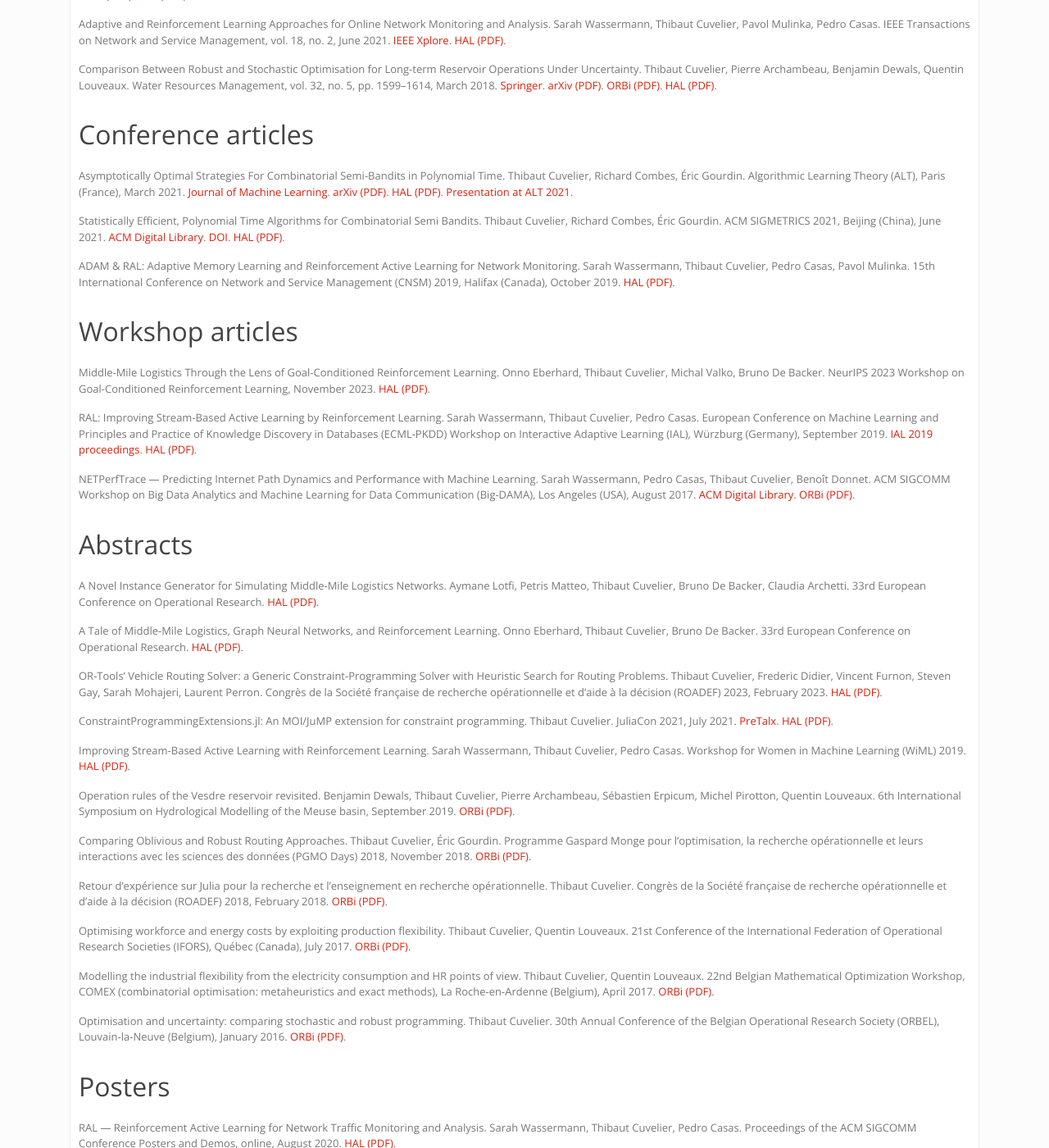
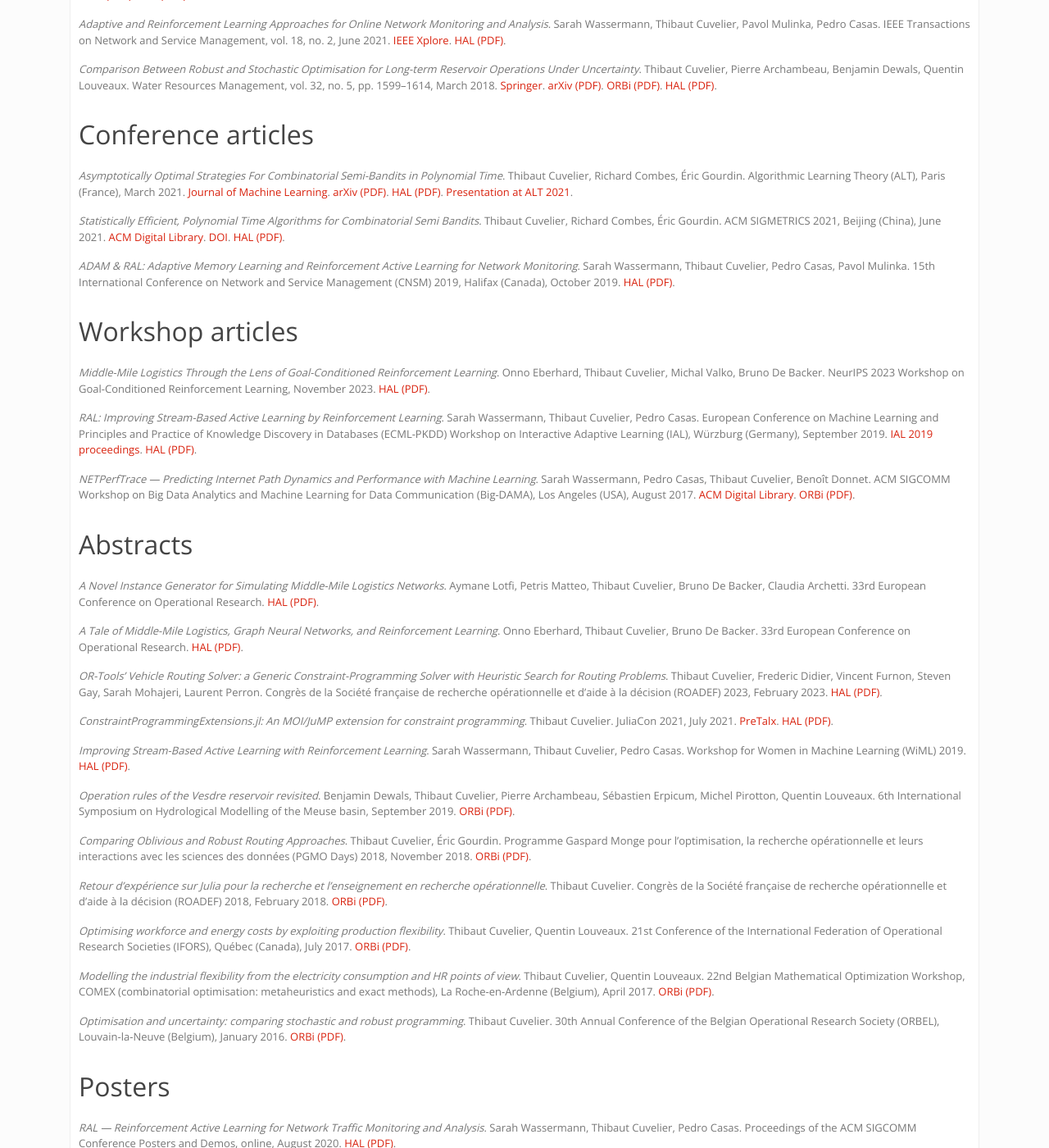
Before and after one commit to dourouc05/dourouc05.github.io, a Jekyll site: the page built from publications.md, in a window 1280 px wide and 1400 px high, scrolled down 314 px. Shown: the whole window at 82% size. Built offline with Jekyll 4.4.1, drawn with Linux system fonts in a browser that asks for light colours; a script that is not in the unit is left out; some of the changed text lies outside the part shown.

```diff
--- a/_includes/reference.md
+++ b/_includes/reference.md
@@ -1 +1 @@
-{% assign article = site.data.articles[include.key] %}{{ article.title }}. {{ article.authors }}. {{ article.venue }}. {% if article.venue_link %}[{{article.venue_link.name}}]({{article.venue_link.url}}). {% endif %}{% if article.doi %}[DOI](https://doi.org/{{article.doi}}). {% endif %}{% if article.kudos %}[Kudos]({{article.kudos}}). {% endif %}{% if article.arxiv %}[arXiv (PDF)](https://arxiv.org/abs/{{article.arxiv}}). {% endif %}{% if article.orbi %}[ORBi (PDF)](http://hdl.handle.net/{{article.orbi}}). {% endif %}{% if article.hal %}[HAL (PDF)](https://hal.science/{{article.hal}}). {% endif %}{% for link in article.links %}[{{link.name}}]({{link.url}}). {% endfor %}
+{% assign article = site.data.articles[include.key] %}*{{ article.title }}*. {{ article.authors }}. {{ article.venue }}. {% if article.venue_link %}[{{article.venue_link.name}}]({{article.venue_link.url}}). {% endif %}{% if article.doi %}[DOI](https://doi.org/{{article.doi}}). {% endif %}{% if article.kudos %}[Kudos]({{article.kudos}}). {% endif %}{% if article.arxiv %}[arXiv (PDF)](https://arxiv.org/abs/{{article.arxiv}}). {% endif %}{% if article.orbi %}[ORBi (PDF)](http://hdl.handle.net/{{article.orbi}}). {% endif %}{% if article.hal %}[HAL (PDF)](https://hal.science/{{article.hal}}). {% endif %}{% for link in article.links %}[{{link.name}}]({{link.url}}). {% endfor %}
```
